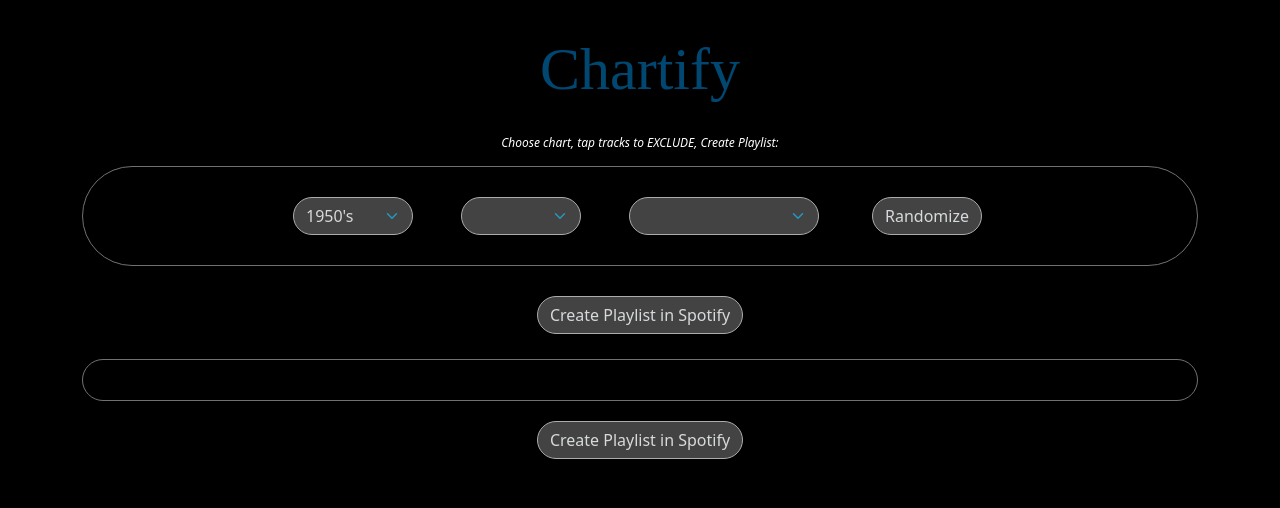
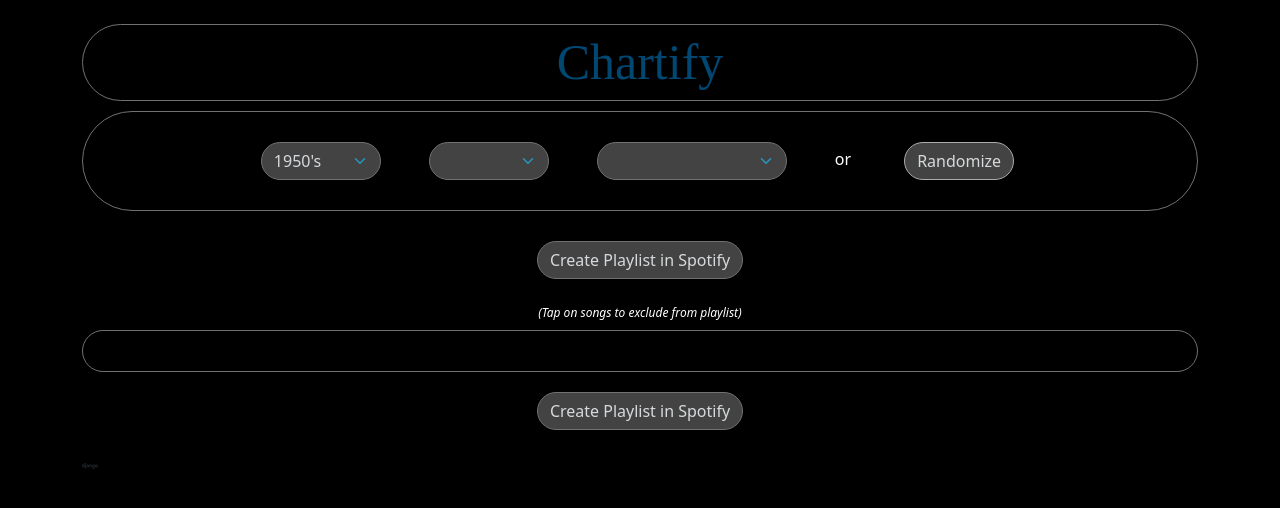
Before and after one commit to kotternaj/chartify, a Django app: page / in a window 1280 px wide. Shown: the top 508 px of the page. Run offline with Django 4.2, Linux system fonts and the light colour scheme; data that the repository does not hold is empty.

Commit message:
code cleanup

```diff
--- a/chartify/templates/base.html
+++ b/chartify/templates/base.html
@@ -10,6 +10,8 @@
   <link href="https://cdn.jsdelivr.net/npm/bootstrap@5.2.3/dist/css/bootstrap.min.css" rel="stylesheet"
     integrity="sha384-rbsA2VBKQhggwzxH7pPCaAqO46MgnOM80zW1RWuH61DGLwZJEdK2Kadq2F9CUG65" crossorigin="anonymous">
 
+  <link rel="stylesheet" href="https://cdn.jsdelivr.net/gh/devicons/devicon@v2.15.1/devicon.min.css">
+  <link rel="stylesheet" href="https://cdnjs.cloudflare.com/ajax/libs/font-awesome/6.4.0/css/all.min.css">
   <link rel="stylesheet" href="{% static 'chartify/main.css' %}">
 
 </head>
--- a/chartify/templates/home.html
+++ b/chartify/templates/home.html
@@ -5,9 +5,9 @@
     <div class="header">
         Chartify
     </div>
-    <div class="text">
+    <!-- <div class="text">
         <p class="ptext">Choose chart, tap tracks to EXCLUDE, Create Playlist:</p>
-    </div>
+    </div> -->
     <div class="dropdown-container">
         <!-- <div class="text">
             <p class="ptext">1. Choose a chart:</p>
@@ -26,7 +26,10 @@
             onchange="chartDetail()">
             <!-- <option value=19670101 selected>Week 01 - Jan 01</option> -->
         </select>
-        <!-- <p><b>or</b></p> -->
+        <div class="or">
+            <p>or</p>
+        </div>
+        <!-- <p>or</p> -->
         <button id='randomizeBtn' type="button" class='btn btn-primary' onclick="getRandomChart()">Randomize
         </button>
     </div>
@@ -59,9 +62,9 @@
         </div>
     </div>
 
-    <!-- <div class="text">
-        <p class="ptext">Tap any songs to exclude from playlist:</p>
-    </div> -->
+    <div class="text">
+        <p class="ptext">(Tap on songs to exclude from playlist)</p>
+    </div>
 
 
     <div id='showChart' name='showChart'></div>
@@ -73,6 +76,17 @@
             Playlist in
             Spotify
         </button>
+    </div>
+
+    <div class="footer">
+
+        <!-- <img height='50' width='50' color='white'
+            src="https://cdn.jsdelivr.net/gh/devicons/devicon/icons/django/django-plain-wordmark.svg" /> -->
+
+
+        <i class="devicon-django-plain-wordmark"></i>
+
+
     </div>
 </div>
 </div>
--- a/chartify/views.py
+++ b/chartify/views.py
@@ -7,7 +7,7 @@ from .models import Playlist, Track
 
 def random_chart(request):
     playlists = Playlist.objects.all()
-    tracks = Track.objects.all()
+    # tracks = Track.objects.all()
     randomPlaylist = random.choice(playlists)
     plid = randomPlaylist.playlist_id
     # song_count = len(tracks)
--- a/static/chartify/main.css
+++ b/static/chartify/main.css
@@ -9,7 +9,8 @@ body {
 p {
     color: white;
     height: 0px;
-    margin-bottom: 2rem;
+    text-shadow: 1px 0 0 #000, 0 -1px 0 #000, 0 1px 0 #000, -1px 0 0 #000;
+    /* margin-bottom: 2rem; */
 }
 
 
@@ -76,11 +77,13 @@ button {
 .header {
 
     text-align: center;
-    margin-bottom: 20px;
+    margin-bottom: 10px;
     color: white;
-    font-size: 60px;
+    font-size: 50px;
     font-family: Luminari;
     animation: color-change 10s infinite;
+    border-radius: 50px;
+    border: 1px solid #717171;
 }
 
 @keyframes color-change {
@@ -111,6 +114,7 @@ button {
     display: flex;
     align-items: center;
     margin-bottom: 10px;
+    gap: .75rem;
     border-radius: 50px;
     border: 1px solid #717171;
     padding: 10px;
@@ -131,6 +135,7 @@ button {
     border-radius: 50px;
     padding: 20px;
     gap: .5rem;
+    margin-top: 10px;
 }
 
 .button-container {
@@ -176,6 +181,10 @@ button {
     .modal-content {
         width: 60%;
     }
+
+    .or {
+        margin-bottom: 13px;
+    }
 }
 
 @media only screen and (min-width: 1024px) {
@@ -187,6 +196,10 @@ button {
 
     .modal-content {
         width: 60%;
+    }
+
+    .or {
+        margin-bottom: 13px;
     }
 }
 
@@ -213,6 +226,10 @@ button {
 
     .modal-content {
         width: 60%;
+    }
+
+    .or {
+        margin-bottom: 13px;
     }
 }
 
@@ -244,7 +261,7 @@ button {
 .modal-content {
     color: #d7dadc;
     background-color: #434343;
-    border: 1px solid #acacac;
+    border: 1px solid #717171;
 }
 
 .btn-primary:hover {
@@ -274,10 +291,9 @@ button {
 
 /* Modal Content/Box */
 .modal-content {
-
     background-color: black;
     margin: 15% auto;
-    border: 1px solid white;
+    border: 1px solid #717171;
     display: flex;
     flex-direction: column;
     text-align: left;
@@ -330,11 +346,3 @@ option {
 .input-group {
     width: 80%;
 }
-
-
-*/ .modal-content {
-    border: 2px solid green;
-    display: flex;
-    justify-content: center;
-    align-content: center;
-}
```
Also changed, not shown: main.py (+9 -110 lines).
